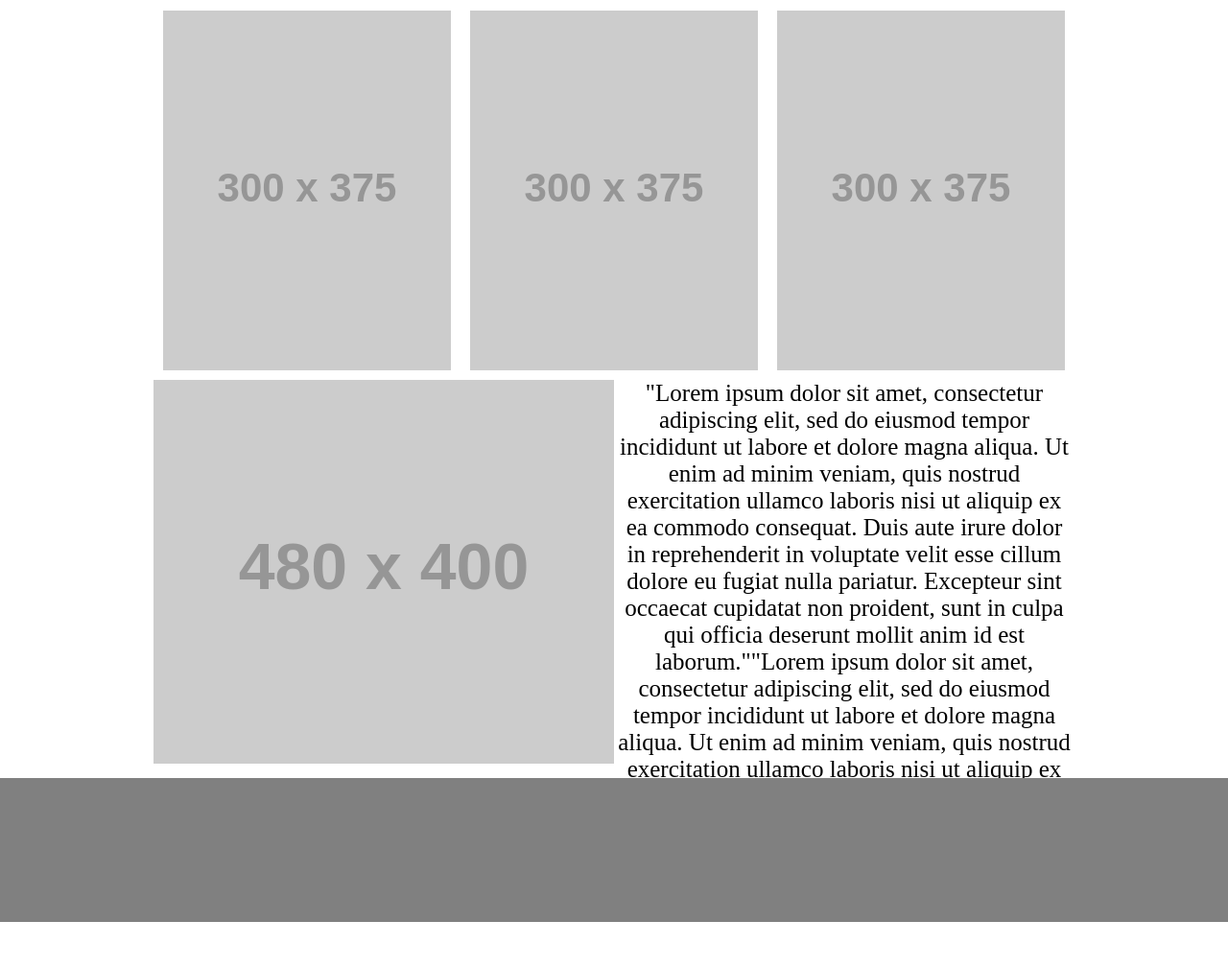
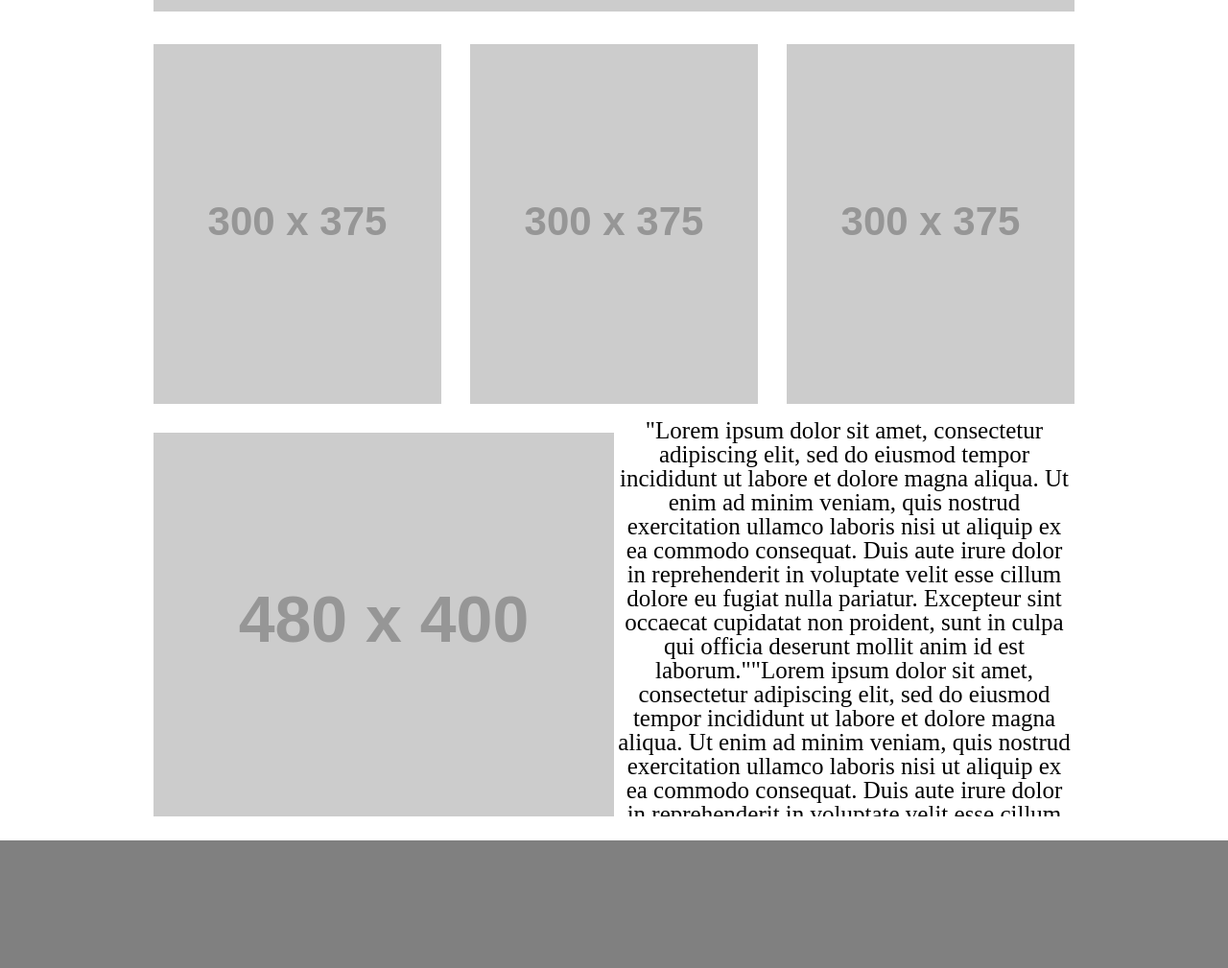
Before and after one commit to Carringtonb/wireframe-exercise, a plain HTML site: page index.html in a window 1280 px wide. Shown: the part 597-1606 px from the top of the page at 96% size. Before the commit the page ends 1558 px from the top, so only its background shows below. Drawn offline with Linux system fonts and the light colour scheme; placeholder pictures from the web are drawn by us.

Commit message:
fixed some allignemnt issues

```diff
--- a/index.html
+++ b/index.html
@@ -9,8 +9,8 @@
         <link rel="stylesheet" href="styles.css">
     </head>
     <body>
+        <header>
     <main>
-      <header>
           <nav>
               <ul>
                   <li id="logo">
@@ -30,13 +30,13 @@
                   </li>
               </ul>
           </nav>
-      </header>
-    </main>
+        </main>
+    </header>
         <main>
             <img id="hero" src="https://placehold.it/960x450/ddd" />
 
                 <img id="picSmall" src="https://placehold.it/300x375/ddd" />
-                <img id="picSmall" src="https://placehold.it/300x375/ddd" />
+                <img id="picSmall2" src="https://placehold.it/300x375/ddd" />
                 <img id="picSmall" src="https://placehold.it/300x375/ddd" />
                 <img id="picLarge" src="https://placehold.it/480x400/ddd" />
                 <p class="textBox">
@@ -52,7 +52,8 @@
                       nisi ut aliquip ex ea commodo consequat. Duis aute irure dolor in
                       reprehenderit in voluptate velit esse cillum dolore eu fugiat nulla
                       pariatur. Excepteur sint occaecat cupidatat non proident, sunt in culpa
-                      qui officia deserunt mollit anim id est laborum." <button id="callAction">Call To Action</button>
+                      qui officia deserunt mollit anim id est laborum."
+                      <button id="callAction">Call To Action</button>
                 </p>
 
         </main>
--- a/styles.css
+++ b/styles.css
@@ -45,6 +45,7 @@ li {
       width: 200px;
       text-align: center;
      float: center;
+     border-radius: 10px;
   }
 
   #picSmall{
@@ -52,32 +53,48 @@ li {
       float:left;
       width: 300px;
       height: 375px;
-      margin: 10px;
+      margin-bottom: 15px;
+      margin-top: 15px;
       text-align: center;
       border: 0;
       padding: 0;
   }
+  #picSmall2{
+    display: block;
+    float:left;
+    width: 300px;
+    height: 375px;
+    margin-left: 30px;
+    margin-right: 30px;
+    margin-top: 15px;
+    margin-bottom: 15px;
+    text-align: center;
+    border: 0;
+    padding: 0;
+}
 
   p.textBox{
       overflow: auto;
       width:480px;
       height: 400px;
       float: center;
-    margin: 0px;
+    margin-top: 15px;
     padding-bottom: 15px;
     text-align: center;
     font-size: 25px;
+    line-height: 25px;
   }
 
   #picLarge {
       float: left;
-      margin: 0px;
+      margin-top: 15px;
       padding-bottom: 15px;
   }
 
   #hero{
       float:center;
-      padding-top: 15px;
+      margin-top: 30px;
+      margin-bottom: 15px;
 
   }
   footer{
@@ -92,8 +109,12 @@ button{
     background-color: black;
     color: white;
     border-radius: 10px;
+    transition: 350ms;
+    font-size: 20px;
+    cursor: pointer;
+    margin: 15px;
 }
 
   button:hover{
-background-color: red;
+background-color:gold;
   }
```
